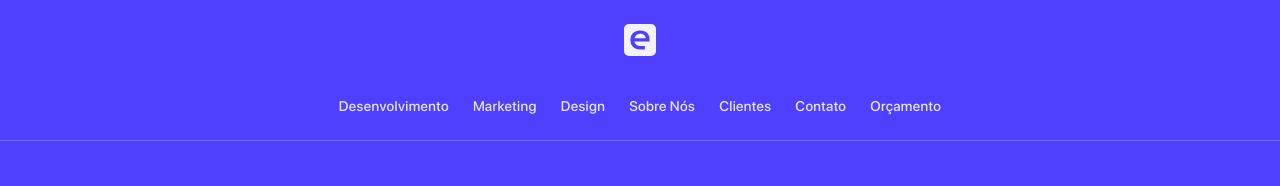
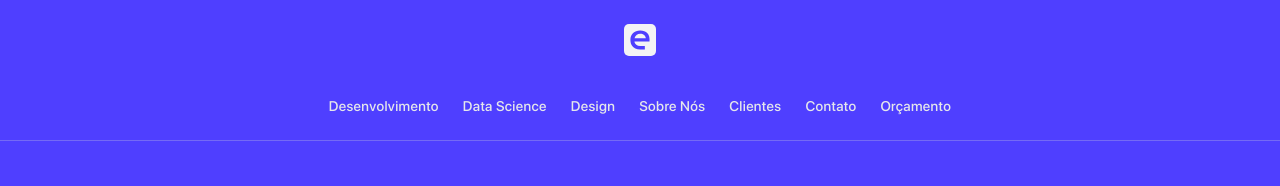
Before and after one commit to rdsgabriel/engix-website, a Next.js app: page / in a window 1280 px wide. Shown: the top 186 px of the page. Built offline with nearby package versions, Linux system fonts and the light colour scheme.

Commit message:
font-swap

```diff
--- a/src/app/globals.css
+++ b/src/app/globals.css
@@ -37,16 +37,18 @@ body {
   src: url('/fonts/SF-Pro-Display-Medium.ttf') format('truetype');
   font-weight: 600;
   font-style: normal;
+  font-display: swap
 }
 @font-face {
   font-family: 'SF Pro Display Semibold';
   src: url('/fonts/SF-Pro-Display-Semibold.ttf') format('truetype');
   font-weight: 600;
   font-style: normal;
+  font-display: swap
 }
 
 body {
-  font-family: 'SF Pro Display', sans-serif;
+  font-family: 'SF Pro Display', sans-serif; font-display: swap
 }
 
 .bg-clip-text {
--- a/src/app/headertwo.js
+++ b/src/app/headertwo.js
@@ -2,7 +2,7 @@ export default function HeaderTwo() {
   return (
    <div className="bg-azul1 gap-6 py-6 justify-center hidden sm:flex font-sf-display text-gray-200 text-sm tracking-wide border-b border-azul3">
     <a href="" className="hover:text-gray-400">Desenvolvimento</a>
-    <a href="" className="hover:text-gray-400">Marketing</a>
+    <a href="" className="hover:text-gray-400">Data Science</a>
     <a href="" className="hover:text-gray-400">Design</a>
     <a href="" className="hover:text-gray-400">Sobre Nós</a>
     <a href="" className="hover:text-gray-400">Clientes</a>
```
